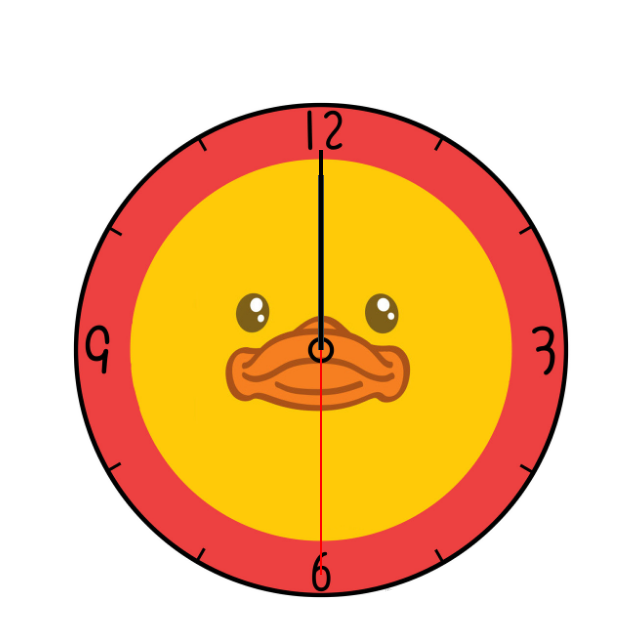
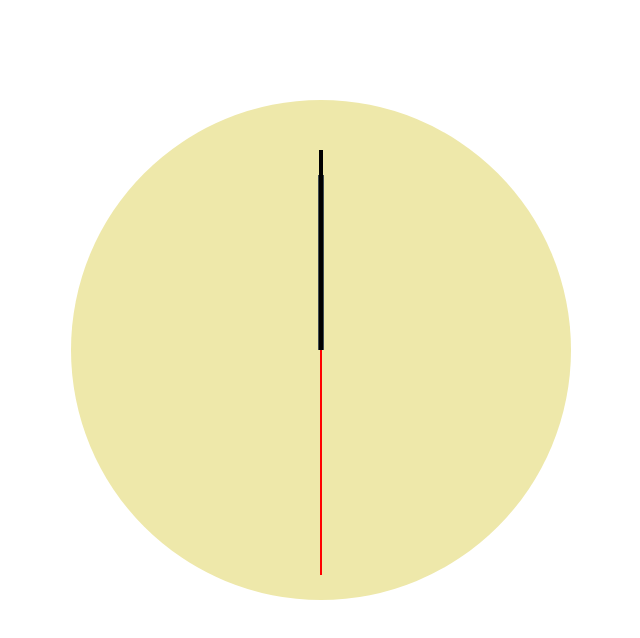
Before and after one commit to Yingying010/clock, a plain HTML site: page index.html in a window 1280 px wide. Shown: the whole page, without its empty margins (319-959 px from the left). Drawn offline with Linux system fonts and the light colour scheme.

Commit message:
Update index.html

```diff
--- a/index.html
+++ b/index.html
@@ -21,7 +21,7 @@
             border-radius: 50%;
             /* border: 5px solid rgba(0, 0, 0, .3); */
             position: relative;
-            background-image: url(./bg3.jpg);
+
             background-size: cover;
         }
 
```
